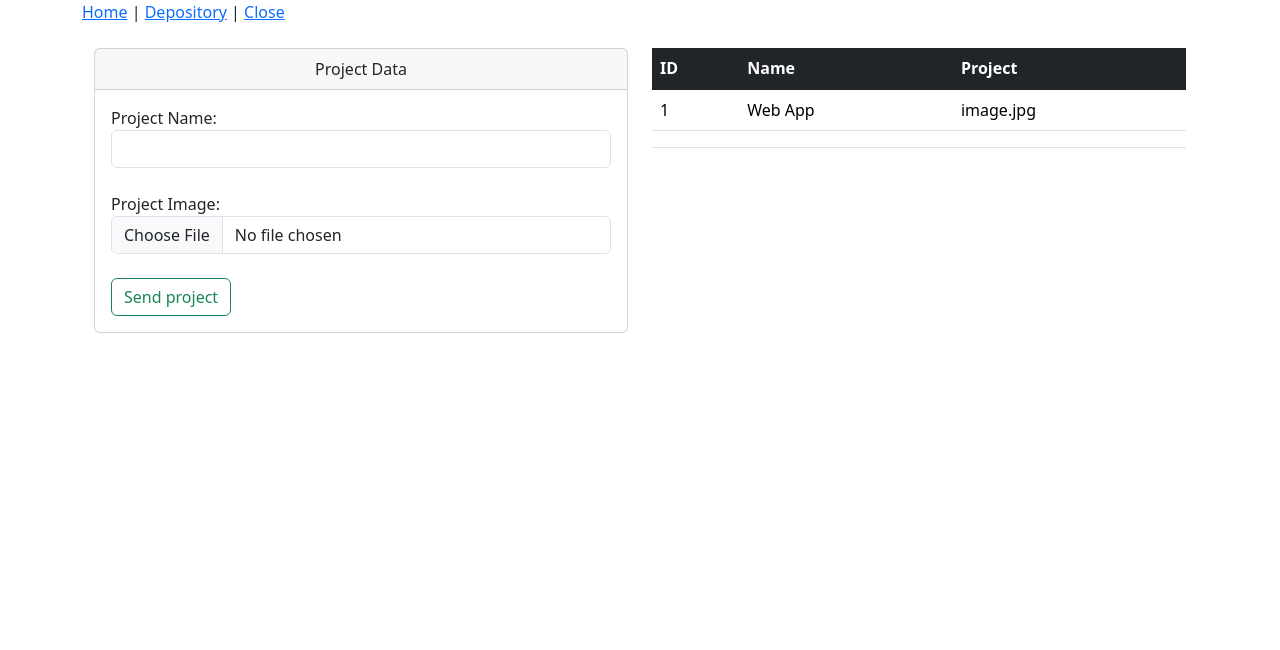
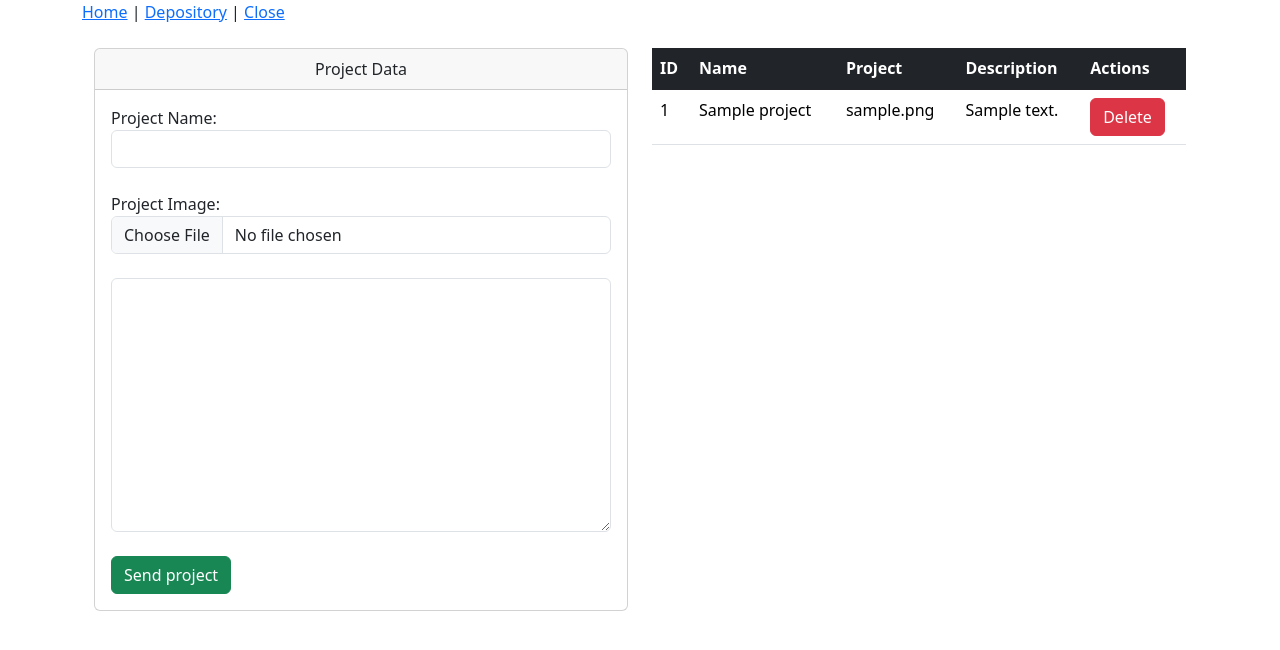
Before and after one commit to jsan2321/beta-depository, a PHP site: page /depository.php in a window 1280 px wide. Shown: the top 650 px of the page. Run offline with PHP 8.4, Linux system fonts and the light colour scheme; the visitor is signed in with stand-in values (Sample User, id 1); tables that the repository leaves empty or names only in its code hold one stand-in row (values such as "Sample post").

Commit message:
show data from database to the table

```diff
--- a/connection.php
+++ b/connection.php
@@ -17,10 +17,16 @@
 
         }
 
-        public function execute($sql){
+        public function execute($sql){ // insert/delete/update data from database
             $this->connection->exec($sql);
             return $this->connection->lastInsertId();
         }
 
+        public function query($sql) { // function to retrieve all registers
+            $statement=$this->connection->prepare($sql);
+            $statement->execute();
+            return $statement->fetchAll();
+        }
+
     }
 ?>
--- a/depository.php
+++ b/depository.php
@@ -6,16 +6,26 @@
     //print_r($_POST); // get an array of data when submitting form
 
     if($_POST) { // Validate data from the form submmited
+        $name=$_POST['name'];
+        $description=$_POST['description'];
+        $image=$_FILES['file']['name'];
+        $conObj = new connection(); // get the connection
+        $sql="INSERT INTO `album`.`projects` (`Name`, `Image`, `Description`) VALUES ('$name', '$image', '$description')";
+        $conObj->execute($sql); // inserting values into the table
+    }
 
-        $name=$_POST['name'];
+    if($_GET) {
+        $id=$_GET['delete'];
+        $conObj = new connection();
+        $sql = "DELETE FROM `projects` WHERE `projects`.`id`=$id";
+        //$sql = "DELETE FROM `album`.`projects` WHERE (`Id` = $id)";
+        $conObj->execute($sql);
+    }
 
-        $conObj = new connection(); // get the connection
+    $conObj = new connection();
+    $projects = $conObj->query("SELECT * FROM `projects`");
 
-        $sql="INSERT INTO `album`.`projects` (`Name`, `Image`, `Description`) VALUES ('$name', 'image.jpg', 'first project test');";
-
-        $conObj->execute($sql); // inserting values into the table
-
-    }
+    //print_r($result);
 ?>
 
     <br>
@@ -33,8 +43,9 @@
                             <br>
                             Project Image: <input class="form-control" type="file" name="file" id="">
                             <br>
-
-                            <input type="submit" value="Send project" class="btn btn-outline-success">
+                            <textarea class="form-control" name="description" cols="30" rows="10"></textarea>
+                            <br>
+                            <input type="submit" value="Send project" class="btn btn-success">
                         </form>
                     </div>
                 </div>
@@ -48,19 +59,20 @@
                             <th>ID</th>
                             <th>Name</th>
                             <th>Project</th>
+                            <th>Description</th>
+                            <th>Actions</th>
                         </tr>
                     </thead>
                     <tbody class="table-group-divider">
+                        <?php foreach($projects as $project) { ?>
                         <tr>
-                            <td>1</td>
-                            <td>Web App</td>
-                            <td>image.jpg</td>
+                            <td><?php echo $project['Id'] ?></td>
+                            <td><?php echo $project['Name'] ?></td>
+                            <td><?php echo $project['Image'] ?></td>
+                            <td><?php echo $project['Description'] ?></td>
+                            <td><a class="btn btn-danger" href="?delete=<?php echo $project['Id']?>">Delete</a></td>
                         </tr>
-                        <tr>
-                            <td></td>
-                            <td></td>
-                            <td></td>
-                        </tr>
+                        <?php } ?>
                     </tbody>
                 </table>
             </div>
```
